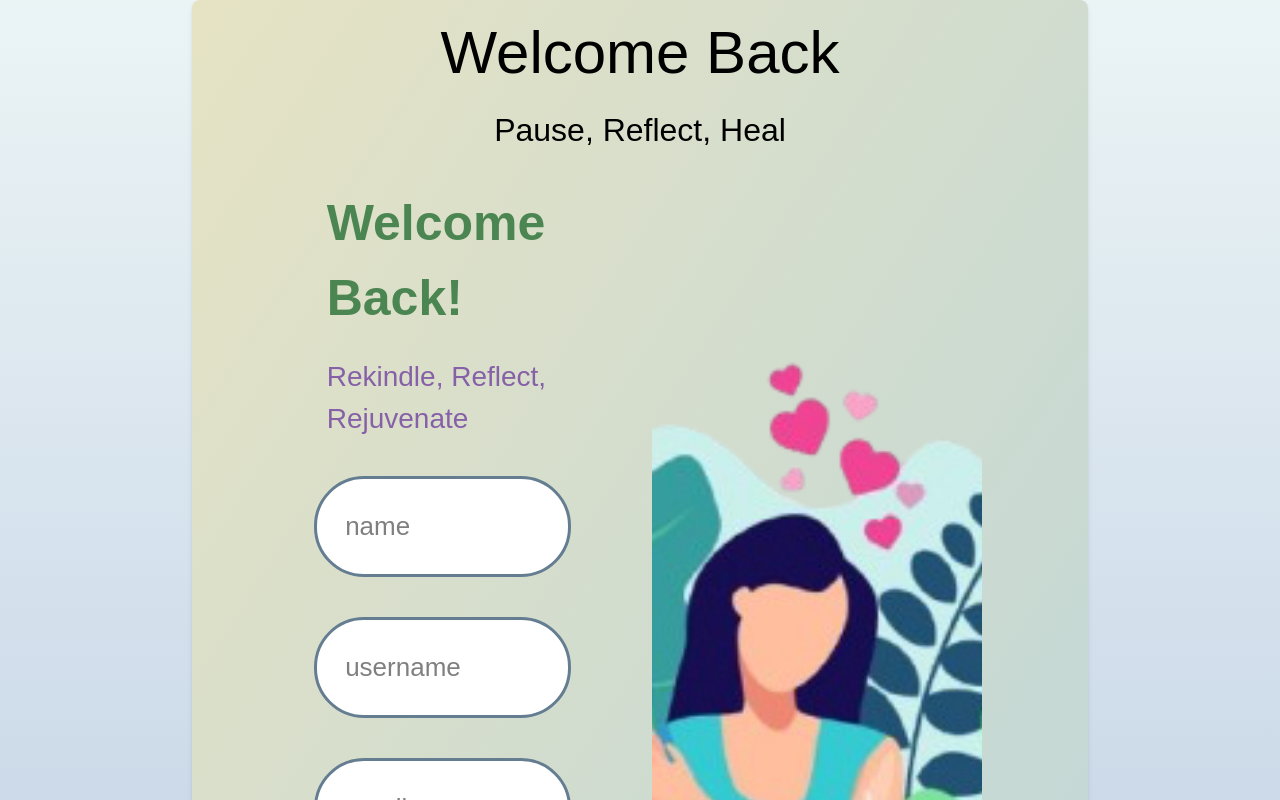
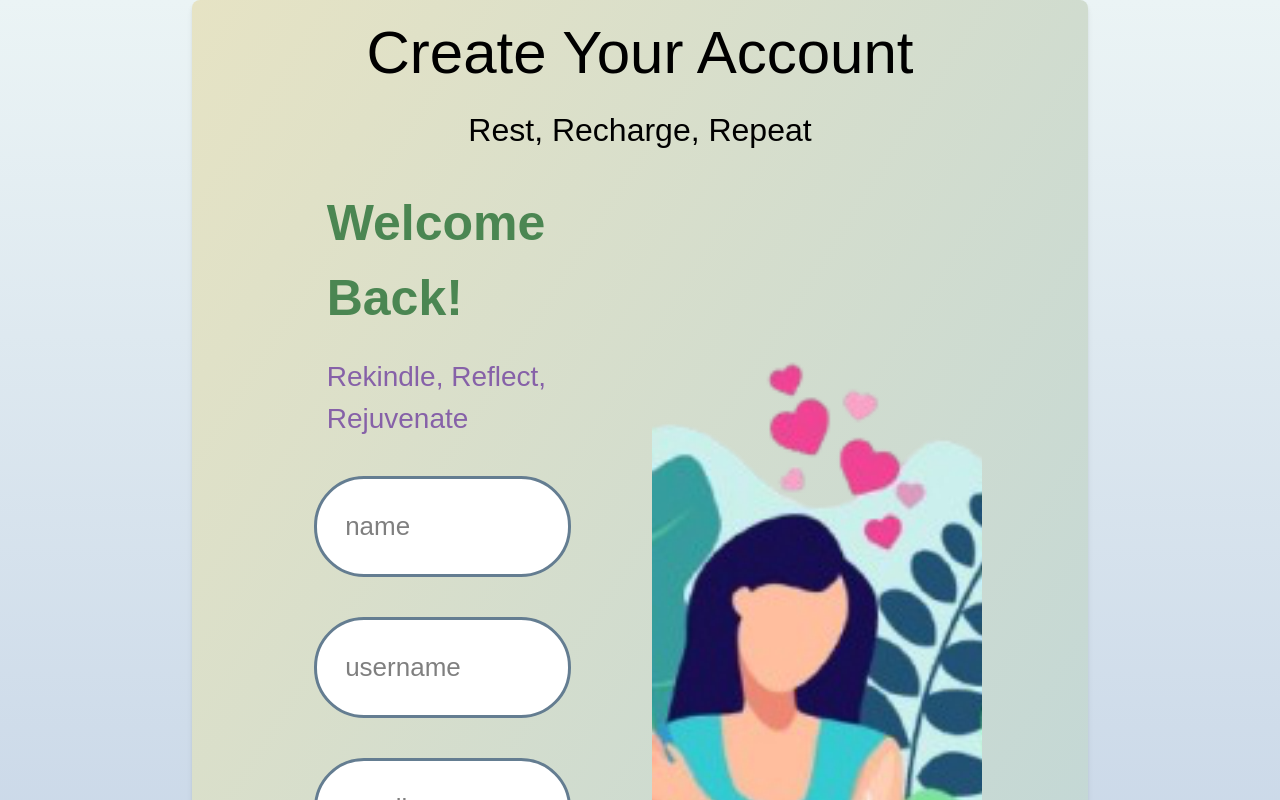
Before and after one commit to SHIVAM-KUMAR-59/sooth-mind, a Next.js app: page /auth/signup in a window 1280 px wide. Shown: the top 800 px of the page. Built offline with nearby package versions, Linux system fonts and the light colour scheme.

Commit message:
Dynamic Routing Change Done

```diff
--- a/pages/auth/layout.js
+++ b/pages/auth/layout.js
@@ -1,13 +1,14 @@
-export default function AuthLayout({ children }) {
+export default function AuthLayout({ children, type }) {
+  const isSignup = type === 'signup'
   return (
     <div className="min-h-screen bg-gradient-to-b from-[#EBF4F5] to-[#B5C6E0] flex justify-center items-center">
       <div className="w-[85%] sm:w-[70%] mx-auto bg-gradient-to-br from-[#E6E3C4] to-[#BBD5DA] min-h-[600px] rounded-[8px] shadow-md">
         <div>
           <h1 className="text-center text-[32px] xl:text-[60px] fraunces-semiBold mt-2 text-black">
-            Welcome Back
+            {isSignup ? 'Create Your Account' : 'Welcome Back'}
           </h1>
           <p className="text-center text-[22px] xl:text-[32px] text-black dm-sans-light mt-2">
-            Pause, Reflect, Heal
+            {isSignup ? 'Rest, Recharge, Repeat' : 'Pause, Reflect, Heal'}
           </p>
         </div>
         <div className="sm:flex"> {children}</div>
--- a/pages/auth/signin.js
+++ b/pages/auth/signin.js
@@ -41,7 +41,7 @@ const Signin = () => {
   }
 
   return (
-    <Layout>
+    <Layout type={'signin'}>
       <div className="w-[90%] xl:w-[50%] h-full mx-auto pb-2 relative">
         <form className="flex flex-col gap-3 justify-center items-center w-[90%] xl:w-full  mx-auto mt-6 text-black">
           <div className="flex flex-col w-[95%] xl:w-[70%] mx-auto mt-2">
--- a/pages/auth/signup.js
+++ b/pages/auth/signup.js
@@ -37,7 +37,7 @@ const Signup = () => {
     }
   }
   return (
-    <Layout>
+    <Layout type={'signup'}>
       <main className="min-h-screen w-full flex items-center justify-center p-5">
         <div className="w-full sm:w-4/5 md:w-3/5 lg:w-[80%] mx-auto flex flex-col sm:flex-row gap-6 sm:gap-3">
           {/* Left Column */}
```
